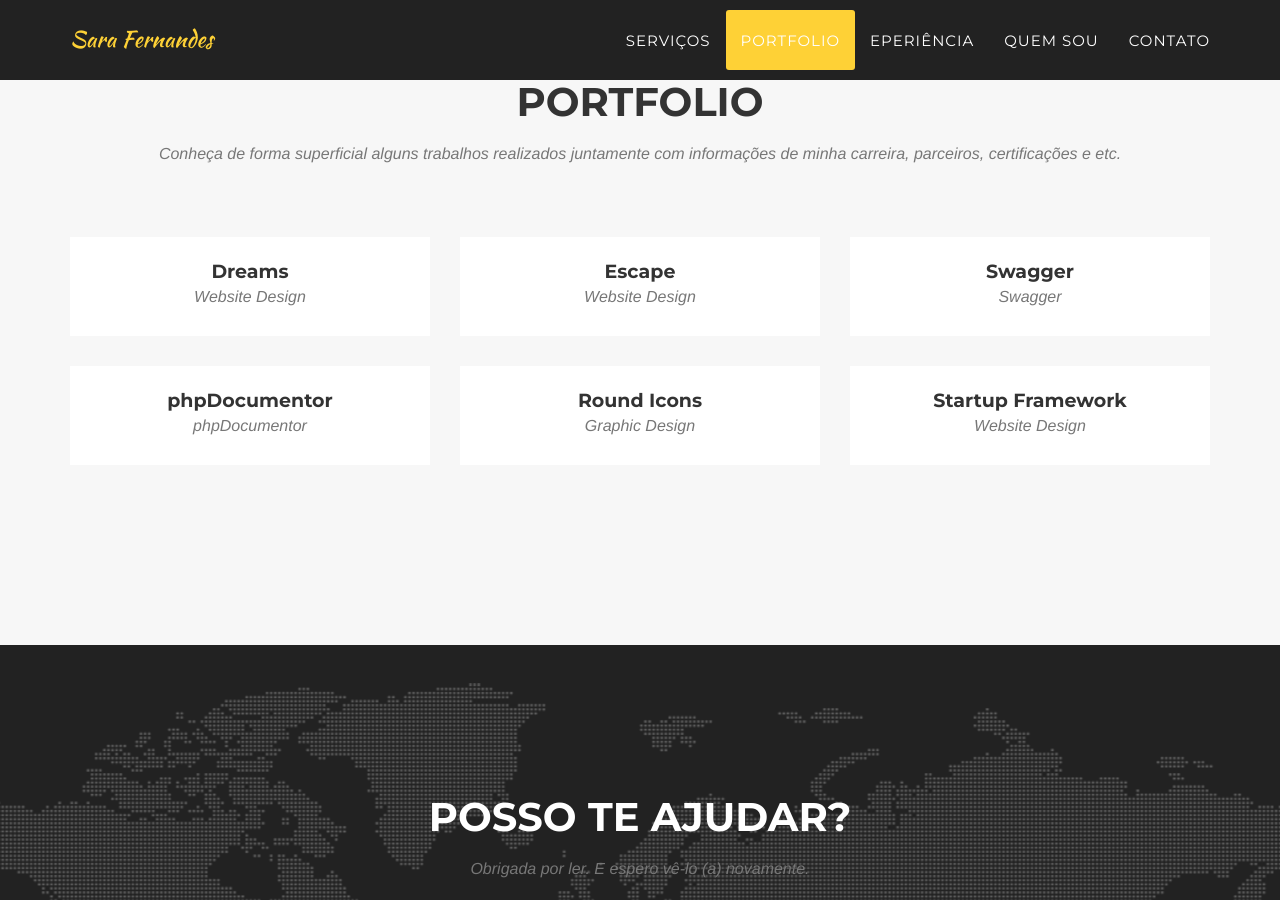
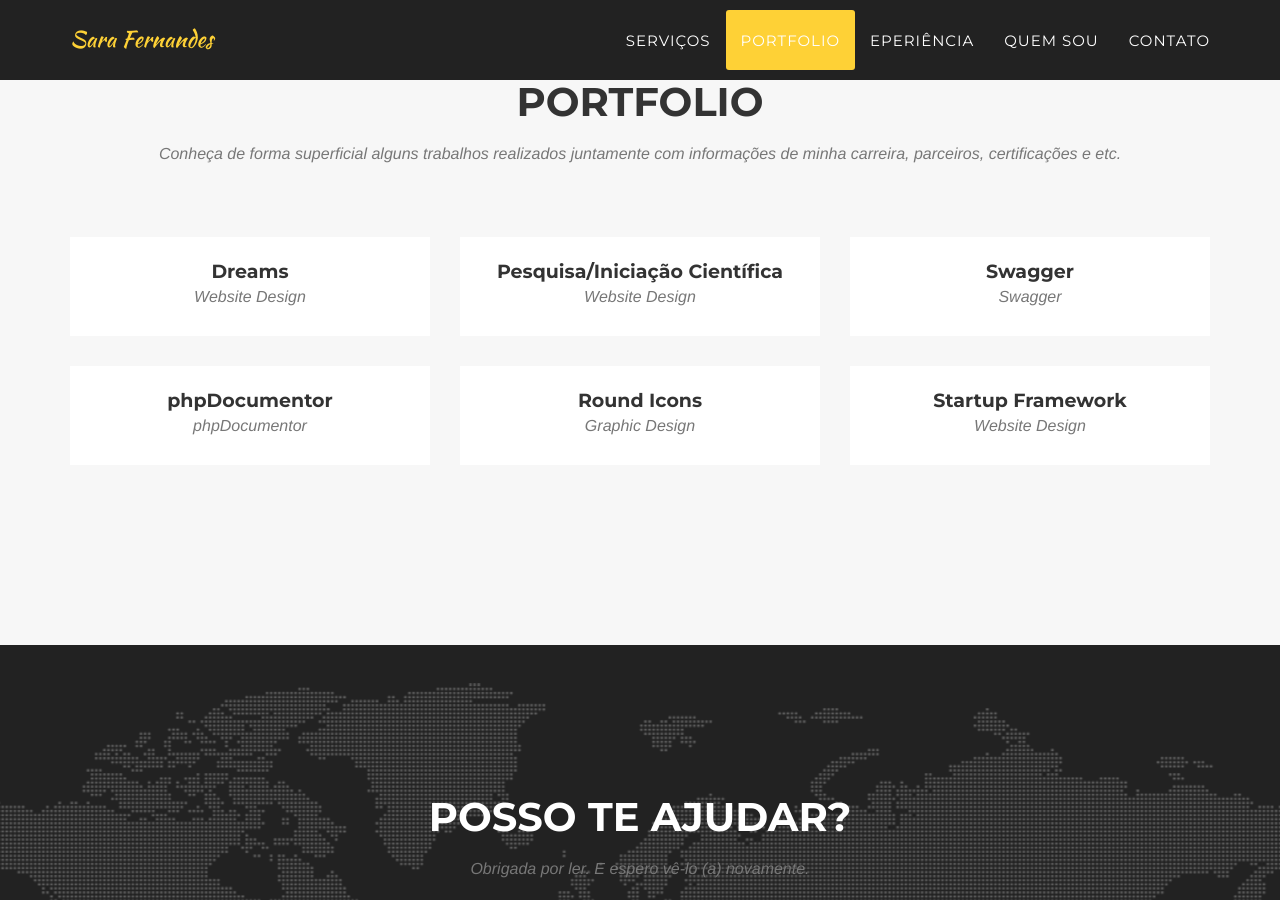
Before and after one commit to SaraFernandes/sarafernandes.github.io, a Jekyll site: the page built from _posts/2014-07-17-project-2.markdown, in a window 1280 px wide and 900 px high, scrolled down 4512 px. Built offline with Jekyll 4.4.1, drawn with Linux system fonts in a browser that asks for light colours; some web fonts are replaced.

Commit message:
Update 2014-07-17-project-2.markdown

```diff
--- a/_posts/2014-07-17-project-2.markdown
+++ b/_posts/2014-07-17-project-2.markdown
@@ -1,5 +1,5 @@
 ---
-title: Escape
+title: Pesquisa/Iniciação Científica
 subtitle: Website Design
 layout: default
 modal-id: 2
```
Also changed, not shown: other parts of _posts/2014-07-17-project-2.markdown (+1 -1 lines).
